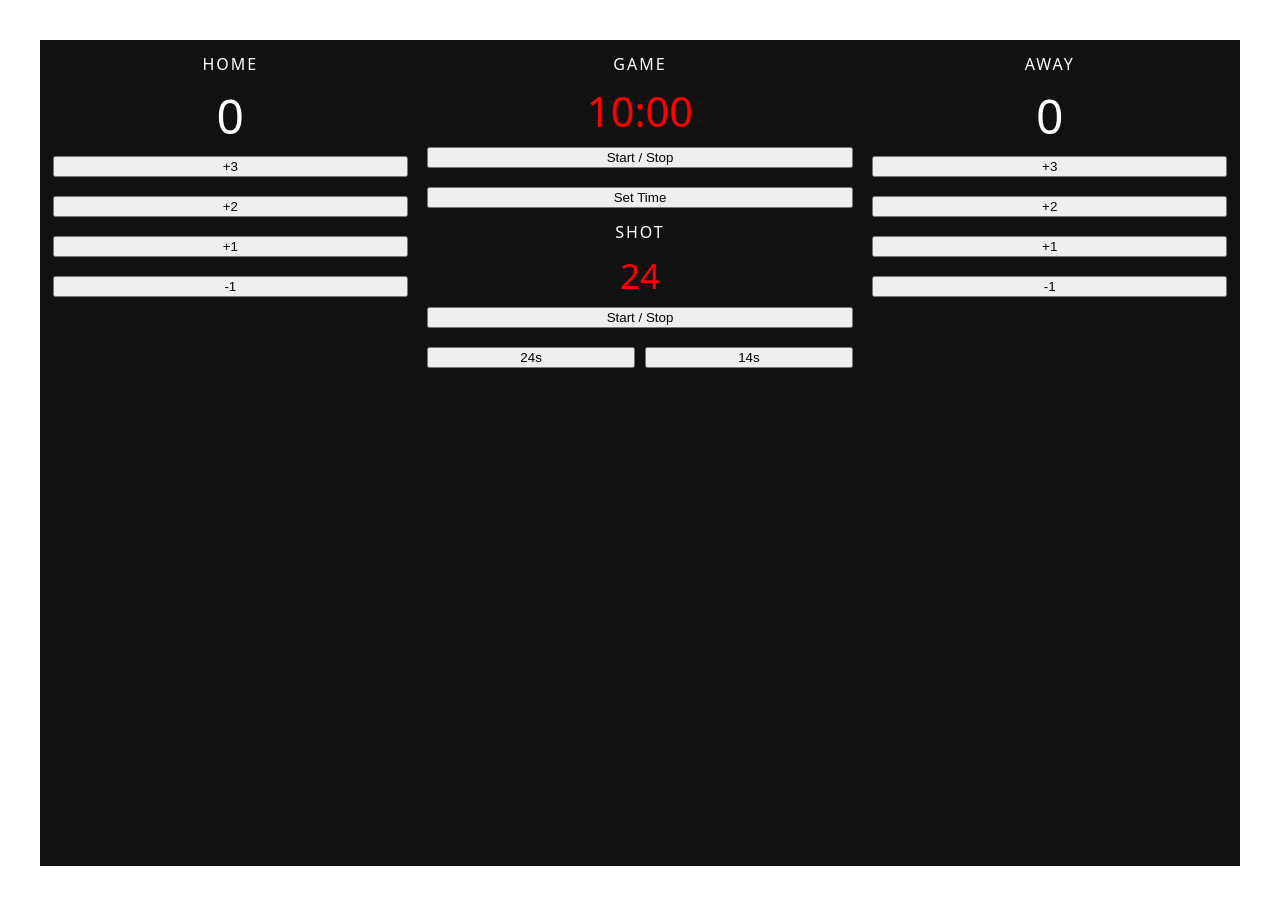
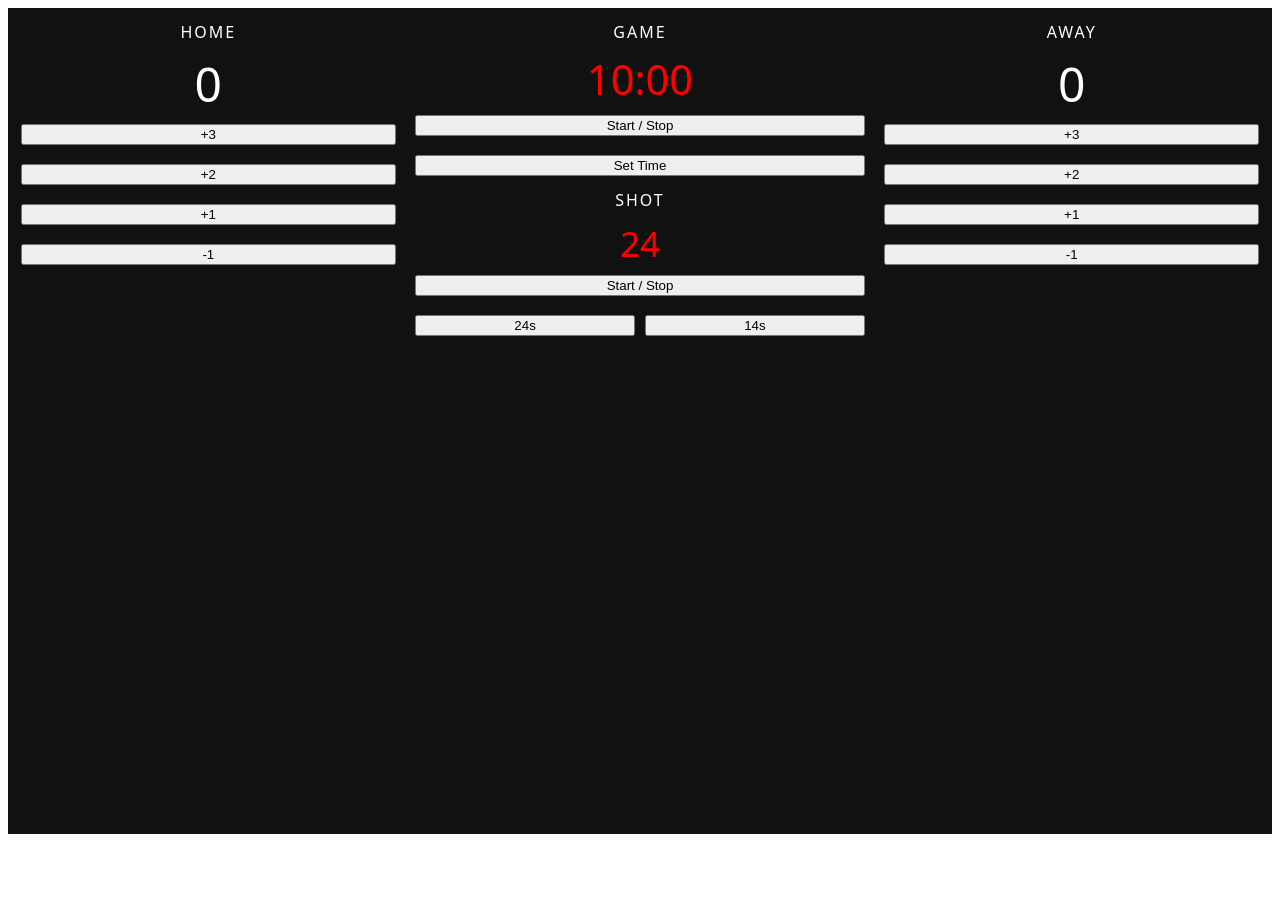
Before and after one commit to paulnikolaus/basketball-scoreboard-pwa, a React (Vite) app: page / in a window 1280 px wide. After the commit the page ends 842 px from the top, so only its background shows below. Built offline with nearby package versions, Linux system fonts and the light colour scheme.

Commit message:
removed margin

```diff
--- a/src/App.css
+++ b/src/App.css
@@ -1,8 +1,7 @@
 #root {
-  max-width: 1280px;
-  margin: 0 auto;
-  padding: 2rem;
-  text-align: center;
+  height: 100%;
+  margin: 0;
+  padding: 0;
 }
 
 .logo {
```
